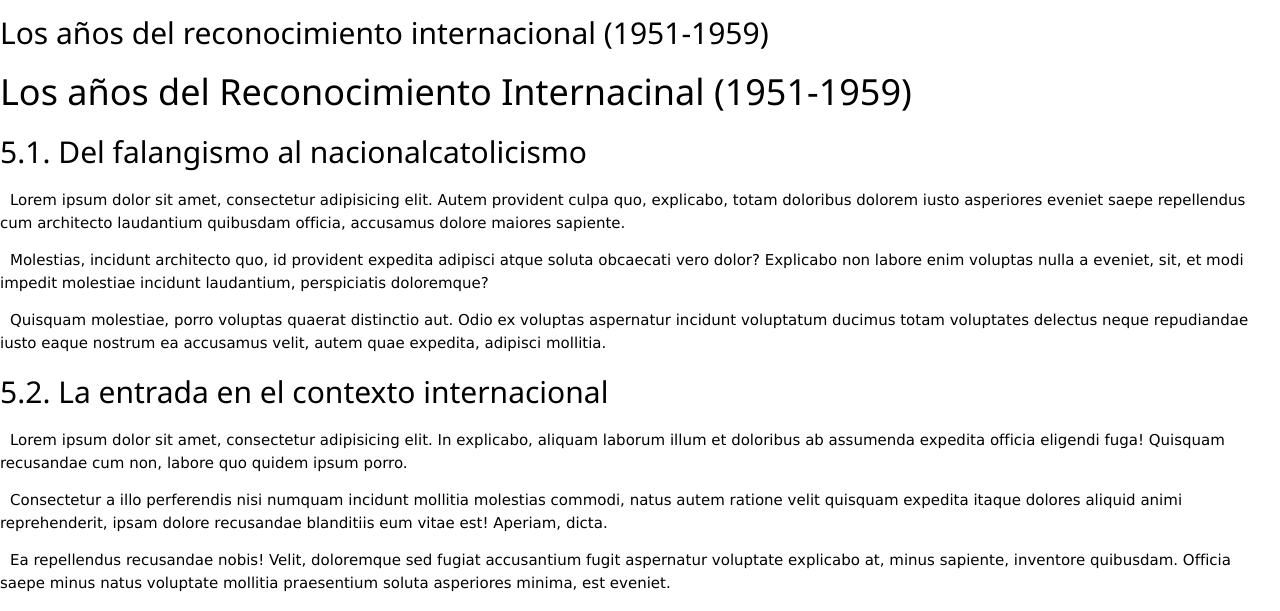
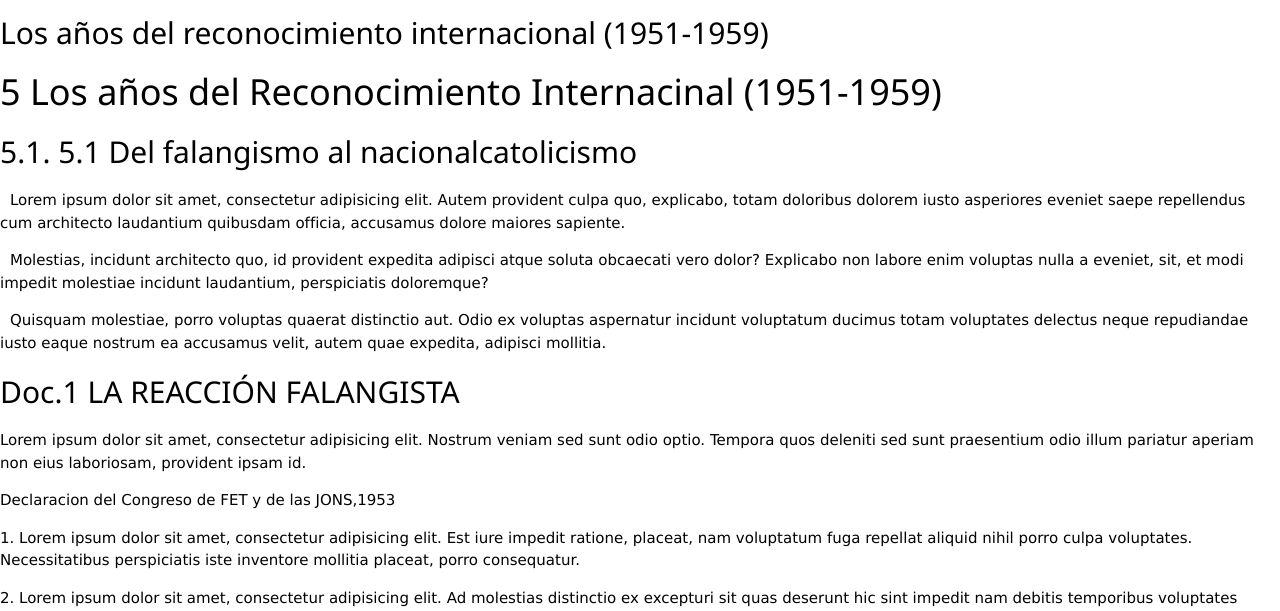
Before and after one commit to BAT2/bat2.github.io, a Jekyll site: the page built from _pages/tema15-5.html, in a window 1280 px wide and 1400 px high. Shown: the top 611 px of the window. Built offline with Jekyll 4.4.1, drawn with Linux system fonts in a browser that asks for light colours; some web fonts are replaced; comment, search, counter and statistics services are not loaded; some of the changed text lies outside the part shown.

Commit message:
actualizado trabajo

```diff
--- a/_pages/tema15-5.html
+++ b/_pages/tema15-5.html
@@ -9,19 +9,38 @@ permalink: /reconocimiento-internacional
   }
 </style>
 
-<h1>Los años del Reconocimiento Internacinal (1951-1959)</h1>
+<h1>5 Los años del Reconocimiento Internacinal (1951-1959)</h1>
 <section>
   <header>
-    <h2>Del falangismo al nacionalcatolicismo</h2>
+    <h2> 5.1 Del falangismo al nacionalcatolicismo</h2>
   </header>
   <p>Lorem ipsum dolor sit amet, consectetur adipisicing elit. Autem provident culpa quo, explicabo, totam doloribus dolorem iusto asperiores eveniet saepe repellendus cum architecto laudantium quibusdam officia, accusamus dolore maiores sapiente.</p>
   <p>Molestias, incidunt architecto quo, id provident expedita adipisci atque soluta obcaecati vero dolor? Explicabo non labore enim voluptas nulla a eveniet, sit, et modi impedit molestiae incidunt laudantium, perspiciatis doloremque?</p>
   <p>Quisquam molestiae, porro voluptas quaerat distinctio aut. Odio ex voluptas aspernatur incidunt voluptatum ducimus totam voluptates delectus neque repudiandae iusto eaque nostrum ea accusamus velit, autem quae expedita, adipisci mollitia.</p>
 </section>
 
+<aside>
+  <header>
+    <h2>Doc.1 LA REACCIÓN FALANGISTA</h2>
+  </header>
+  <p>Lorem ipsum dolor sit amet, consectetur adipisicing elit. Nostrum veniam sed sunt odio optio. Tempora quos deleniti sed sunt praesentium odio illum pariatur aperiam non eius laboriosam, provident ipsam id.</p>
+<p>Declaracion del Congreso de FET y de las JONS,1953</p>
+<p>1. Lorem ipsum dolor sit amet, consectetur adipisicing elit. Est iure impedit ratione, placeat, nam voluptatum fuga repellat aliquid nihil porro culpa voluptates. Necessitatibus perspiciatis iste inventore mollitia placeat, porro consequatur.</p>
+<p>2. Lorem ipsum dolor sit amet, consectetur adipisicing elit. Ad molestias distinctio ex excepturi sit quas deserunt hic sint impedit nam debitis temporibus voluptates eaque veniam vero dolor magnam, dignissimos rerum.</p>
+<div class="w3-card-4" style="width:50%">
+    <div class="w3-container w3-center">
+      <img src="Documentos/TIC2/franco.png" alt="imagen0" style="width:80%">
+      <div class="w3-section w3-center">
+      </div>
+    </div>
+  </div>
+
+
+</aside>
+
 <section>
   <header>
-    <h2>La entrada en el contexto internacional </h2>
+    <h2> 5.2 La entrada en el contexto internacional </h2>
   </header>
   <p>Lorem ipsum dolor sit amet, consectetur adipisicing elit. In explicabo, aliquam laborum illum et doloribus ab assumenda expedita officia eligendi fuga! Quisquam recusandae cum non, labore quo quidem ipsum porro.</p>
   <p>Consectetur a illo perferendis nisi numquam incidunt mollitia molestias commodi, natus autem ratione velit quisquam expedita itaque dolores aliquid animi reprehenderit, ipsam dolore recusandae blanditiis eum vitae est! Aperiam, dicta.</p>
@@ -30,7 +49,7 @@ permalink: /reconocimiento-internacional
 
 <section>
   <header>
-    <h2>La necesidad de reorientación económica</h2>
+    <h2> 5.3 La necesidad de reorientación económica</h2>
   </header>
   <p>Lorem ipsum dolor sit amet, consectetur adipisicing elit. Modi soluta fugit repudiandae quia neque minus, quam, recusandae deleniti reiciendis hic molestiae voluptatem illo nemo facilis error. Nesciunt quia non ipsam.</p>
   <p>Quidem error autem vero ut, doloribus rerum magni eaque vitae a illum aut at cumque exercitationem deleniti id sit! Sit officiis molestiae nesciunt neque quasi fuga harum tempore atque amet.</p>
@@ -40,7 +59,7 @@ permalink: /reconocimiento-internacional
 
 <section>
   <header>
-    <h2>La Ley de Principios del Movimiento Nacional</h2>
+    <h2> 5.4 La Ley de Principios del Movimiento Nacional</h2>
   </header>
   <p>Lorem ipsum dolor sit amet, consectetur adipisicing elit. Assumenda sunt explicabo minus blanditiis illum, magni magnam quaerat! Ex quaerat sunt sit ipsa laudantium? Eos illo, autem facilis molestias iure, error.</p>
   <p>Quam temporibus delectus voluptas doloremque, cupiditate pariatur soluta? Similique hic fugiat reprehenderit nostrum laudantium rem enim excepturi minus libero error magni atque, modi, quod repudiandae praesentium nam pariatur voluptas corrupti.</p>
```
